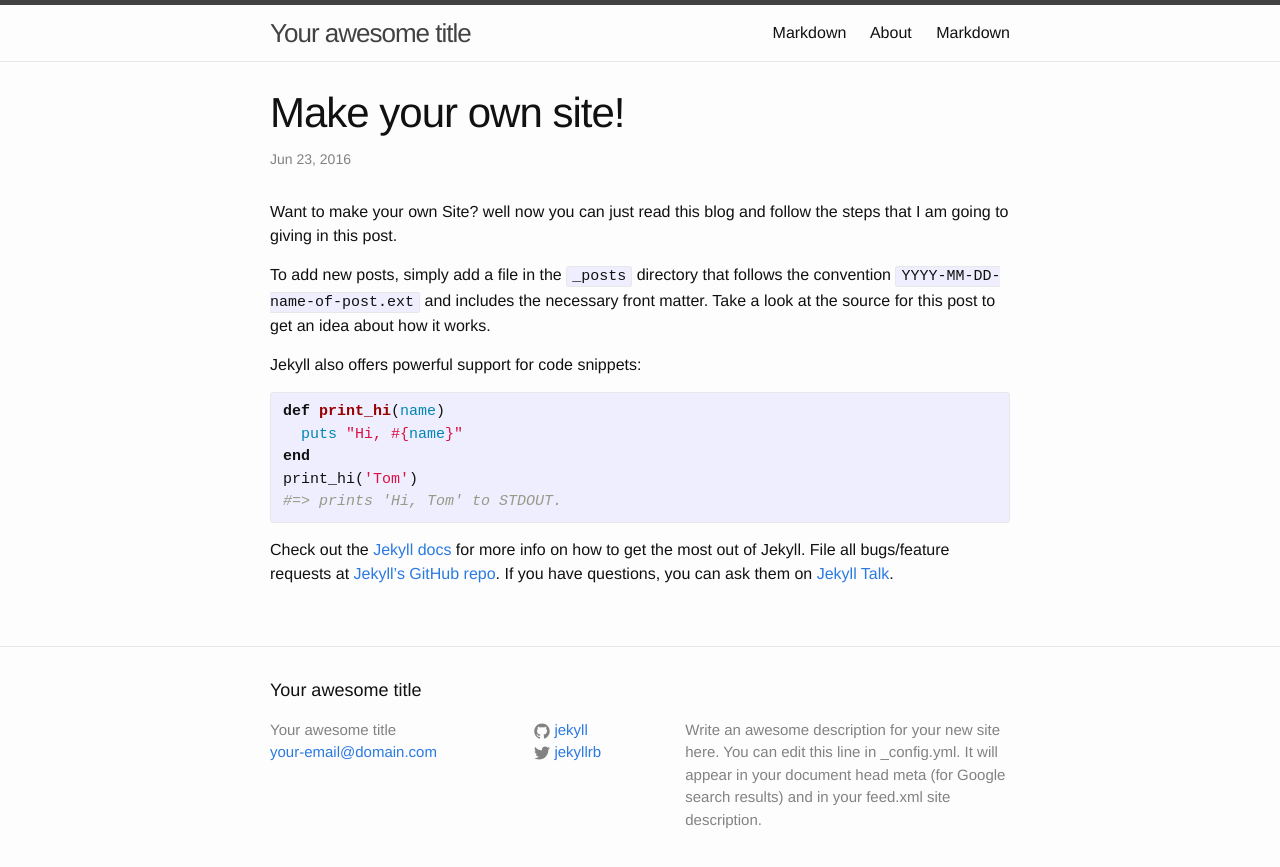
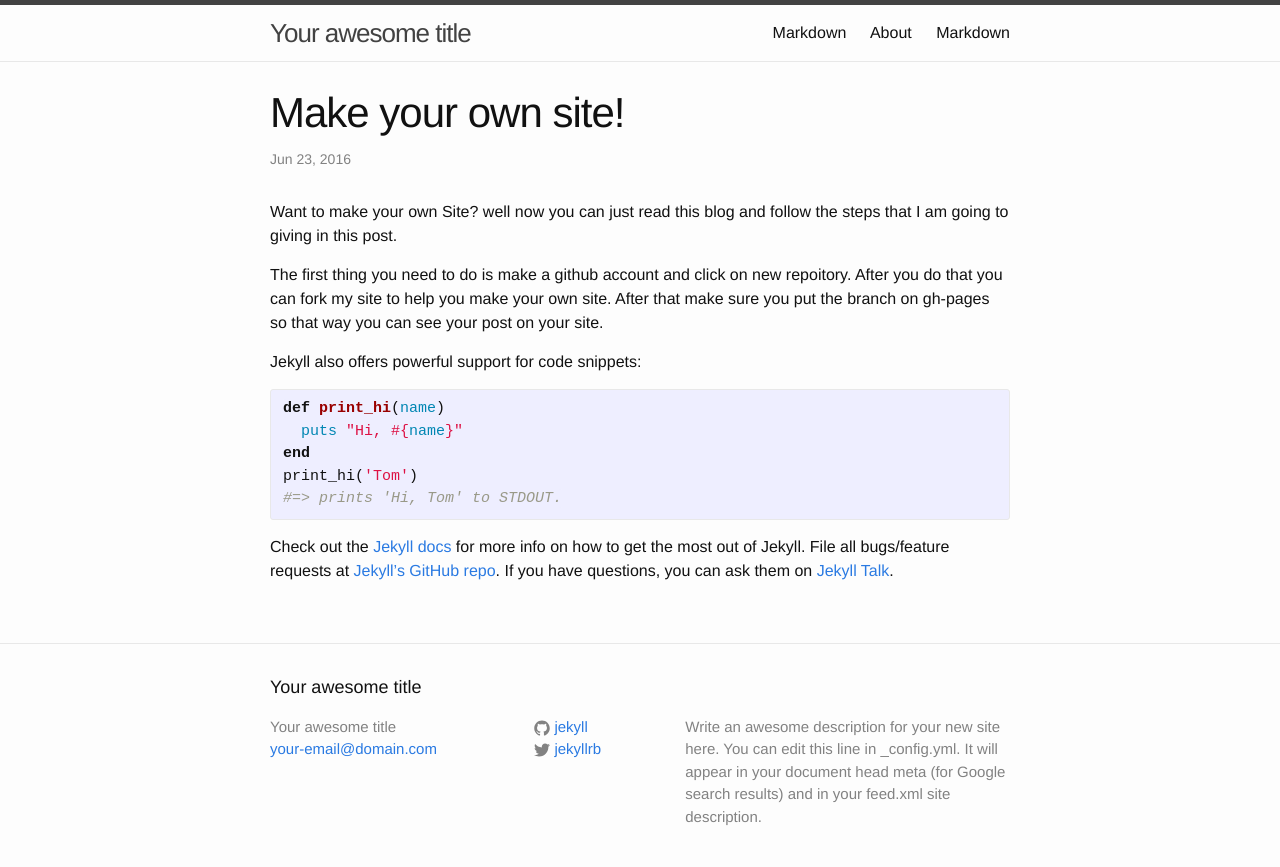
Before and after one commit to icastillo93/site, a Jekyll site: the page built from _posts/2016-06-23-Make-your-own-site.md, in a window 1280 px wide. Shown: the top 867 px of the page. Built offline with Jekyll 4.4.1, drawn with Linux system fonts in a browser that asks for light colours.

Commit message:
blog update

```diff
--- a/_posts/2016-06-23-Make-your-own-site.md
+++ b/_posts/2016-06-23-Make-your-own-site.md
@@ -7,7 +7,7 @@ published: true
 ---
 Want to make your own Site? well now you can just read this blog and follow the steps that I am going to giving in this post.
 
-To add new posts, simply add a file in the `_posts` directory that follows the convention `YYYY-MM-DD-name-of-post.ext` and includes the necessary front matter. Take a look at the source for this post to get an idea about how it works.
+The first thing you need to do is make a github account and click on new repoitory. After you do that you can fork my site to help you make your own site. After that make sure you put the branch on gh-pages so that way you can see your post on your site.
 
 Jekyll also offers powerful support for code snippets:
 
```
